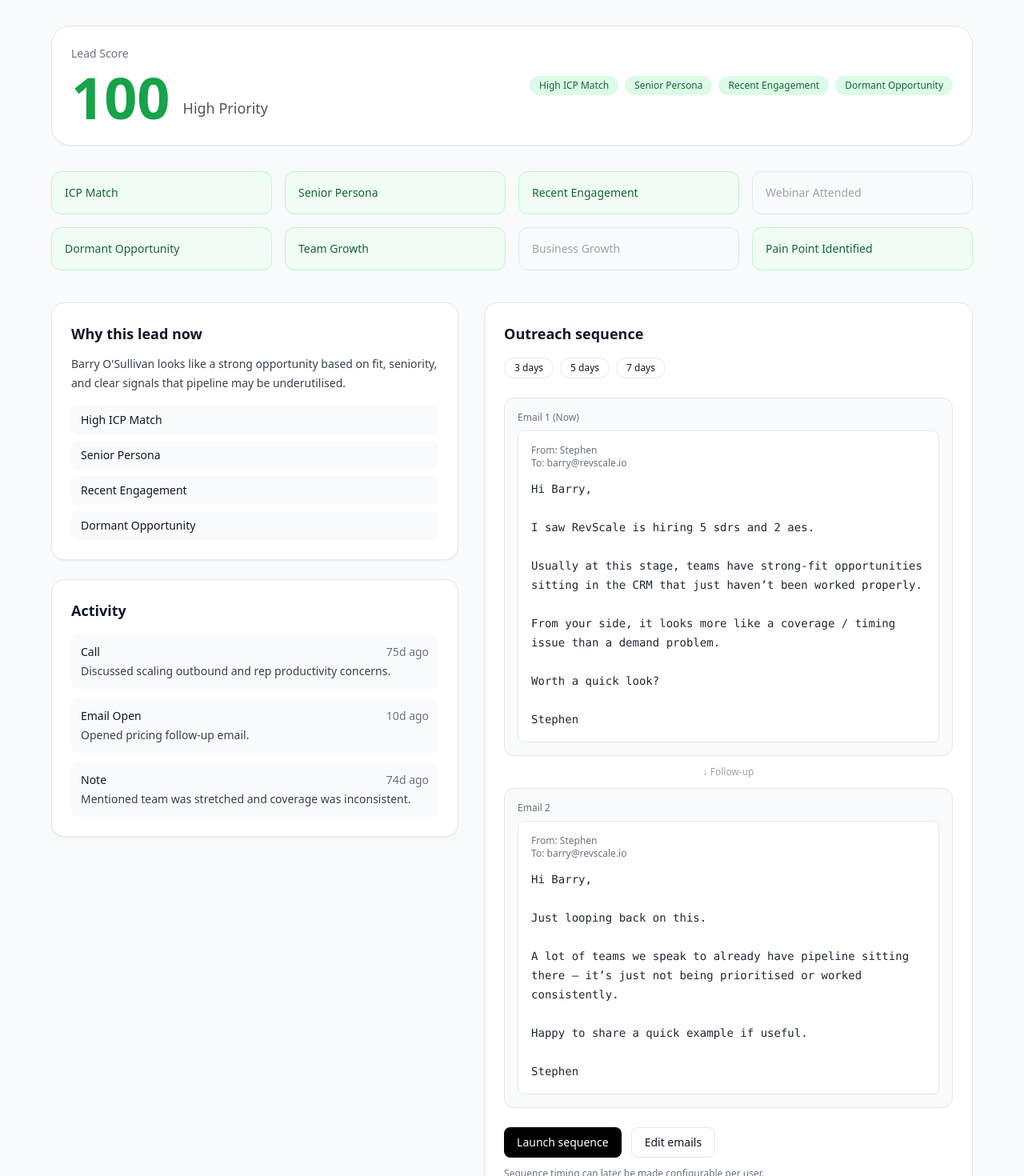
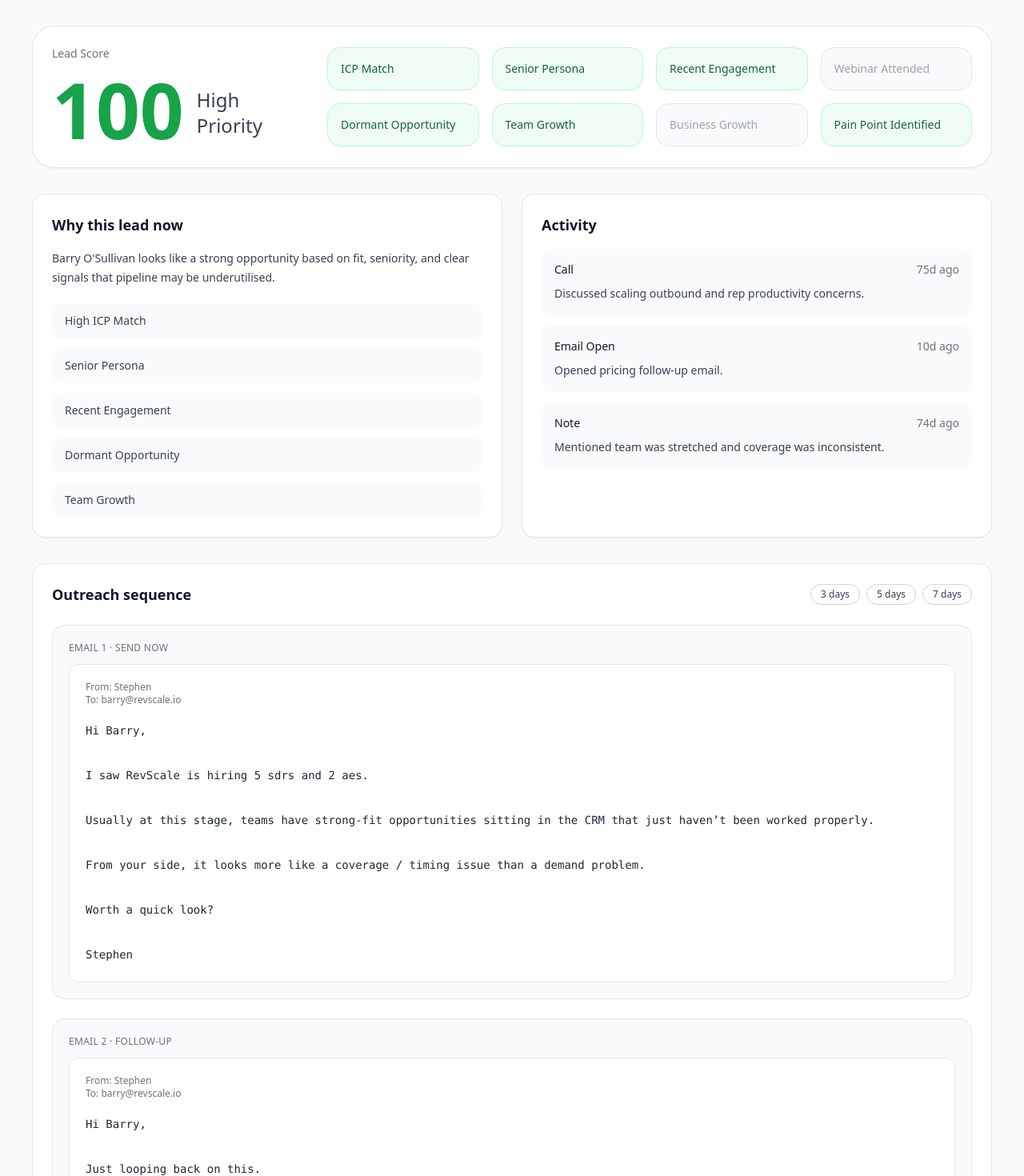
Before and after one commit to powerstephen/ai-sales-agent-mvp-new, a Next.js app: page /lead/lead_001 in a window 1280 px wide. Shown: the part 140-1610 px from the top of the page at 80% size. Built offline with nearby package versions, Linux system fonts and the light colour scheme.

Commit message:
Update page.tsx

```diff
--- a/app/lead/[id]/page.tsx
+++ b/app/lead/[id]/page.tsx
@@ -28,7 +28,7 @@
 
   return (
     <main className="min-h-screen bg-gray-50 px-6 py-10 md:px-10">
-      <div className="mx-auto max-w-6xl">
+      <div className="mx-auto max-w-7xl">
         <div className="mb-8">
           <Link href="/" className="text-sm text-gray-500 hover:text-gray-700">
             ← Back
@@ -42,38 +42,26 @@
           </p>
         </div>
 
-        <div className="mb-8 rounded-3xl border bg-white p-6 shadow-sm">
-          <div className="flex flex-col gap-6 md:flex-row md:items-center md:justify-between">
+        {/* HERO */}
+        <div className="mb-8 rounded-[28px] border border-gray-200 bg-white p-6 shadow-sm">
+          <div className="grid gap-6 md:grid-cols-[320px_1fr] md:items-center">
             <div>
               <p className="text-sm font-medium text-gray-500">Lead Score</p>
-              <div className="mt-2 flex items-end gap-4">
-                <div className={`text-7xl font-bold leading-none ${getScoreColor(analysis.score)}`}>
+              <div className="mt-3 flex items-end gap-4">
+                <div className={`text-8xl font-bold leading-none ${getScoreColor(analysis.score)}`}>
                   {analysis.score}
                 </div>
-                <div className="pb-2 text-lg font-medium text-gray-600">
+                <div className="pb-3 text-2xl font-medium text-gray-700">
                   {getPriorityLabel(analysis.score)}
                 </div>
               </div>
             </div>
 
-            <div className="flex flex-wrap gap-2">
-              {analysis.whyNow.slice(0, 4).map((item, index) => (
-                <span
-                  key={index}
-                  className="rounded-full bg-green-100 px-3 py-1 text-xs font-medium text-green-800"
-                >
-                  {item}
-                </span>
-              ))}
-            </div>
-          </div>
-        </div>
-
-        <div className="mb-10 grid grid-cols-2 gap-4 md:grid-cols-4">
+            <div className="grid grid-cols-2 gap-4 md:grid-cols-4">
               {signals.map((signal, index) => (
                 <div
                   key={index}
-              className={`rounded-xl border p-4 text-sm font-medium ${
+                  className={`rounded-2xl border px-4 py-4 text-sm font-medium ${
                     signal.active
                       ? "border-green-200 bg-green-50 text-green-800"
                       : "border-gray-200 bg-gray-50 text-gray-400"
@@ -83,96 +71,105 @@
                 </div>
               ))}
             </div>
+          </div>
+        </div>
 
-        <div className="grid gap-8 lg:grid-cols-[1fr_1.2fr]">
-          <div className="space-y-6">
-            <div className="rounded-2xl border bg-white p-6 shadow-sm">
-              <h2 className="text-lg font-semibold text-gray-900">
-                Why this lead now
-              </h2>
-
-              <p className="mt-3 text-sm leading-6 text-gray-700">
+        {/* TWO EQUAL BOXES */}
+        <div className="mb-8 grid gap-6 lg:grid-cols-2">
+          <section className="rounded-2xl border border-gray-200 bg-white p-6 shadow-sm">
+            <h2 className="text-lg font-semibold text-gray-900">Why this lead now</h2>
+            <p className="mt-4 text-sm leading-6 text-gray-700">
               {analysis.reasoning}
             </p>
 
-              <ul className="mt-4 space-y-2">
-                {analysis.whyNow.slice(0, 4).map((item, index) => (
+            <ul className="mt-5 space-y-3">
+              {analysis.whyNow.slice(0, 5).map((item, index) => (
                 <li
                   key={index}
-                    className="rounded-lg bg-gray-50 px-3 py-2 text-sm"
+                  className="rounded-xl bg-gray-50 px-4 py-3 text-sm text-gray-700"
                 >
                   {item}
                 </li>
               ))}
             </ul>
-            </div>
+          </section>
 
-            <div className="rounded-2xl border bg-white p-6 shadow-sm">
-              <h2 className="text-lg font-semibold text-gray-900">
-                Activity
-              </h2>
+          <section className="rounded-2xl border border-gray-200 bg-white p-6 shadow-sm">
+            <h2 className="text-lg font-semibold text-gray-900">Activity</h2>
 
             <div className="mt-4 space-y-3">
               {lead.activities.map((activity, index) => (
-                  <div key={index} className="rounded-lg bg-gray-50 p-3 text-sm">
-                    <div className="flex justify-between">
-                      <span className="capitalize text-gray-900">
+                <div
+                  key={index}
+                  className="rounded-xl bg-gray-50 px-4 py-4"
+                >
+                  <div className="flex items-center justify-between gap-4">
+                    <p className="text-sm font-medium capitalize text-gray-900">
                       {activity.type.replace(/_/g, " ")}
-                      </span>
-                      <span className="text-gray-500">{activity.daysAgo}d ago</span>
+                    </p>
+                    <p className="text-sm text-gray-500">{activity.daysAgo}d ago</p>
                   </div>
-                    <p className="mt-1 text-gray-700">{activity.note}</p>
+                  <p className="mt-2 text-sm leading-6 text-gray-700">
+                    {activity.note}
+                  </p>
                 </div>
               ))}
             </div>
-            </div>
+          </section>
         </div>
 
-          <div className="rounded-2xl border bg-white p-6 shadow-sm">
-            <h2 className="text-lg font-semibold text-gray-900">
-              Outreach sequence
-            </h2>
+        {/* FULL WIDTH EMAILS */}
+        <section className="rounded-2xl border border-gray-200 bg-white p-6 shadow-sm">
+          <div className="flex flex-col gap-4 md:flex-row md:items-center md:justify-between">
+            <h2 className="text-lg font-semibold text-gray-900">Outreach sequence</h2>
 
-            <div className="mt-4 flex gap-2">
+            <div className="flex gap-2">
               {["3 days", "5 days", "7 days"].map((delay) => (
                 <button
                   key={delay}
-                  className="rounded-full border px-3 py-1 text-xs hover:bg-gray-100"
+                  className="rounded-full border border-gray-300 px-3 py-1 text-xs text-gray-700 hover:bg-gray-100"
                 >
                   {delay}
                 </button>
               ))}
             </div>
+          </div>
 
-            <div className="mt-6 rounded-xl border bg-gray-50 p-4">
-              <p className="mb-2 text-xs text-gray-500">Email 1 (Now)</p>
+          <div className="mt-6 space-y-6">
+            <div className="rounded-2xl border border-gray-200 bg-gray-50 p-5">
+              <div className="mb-3 text-xs font-medium uppercase tracking-wide text-gray-500">
+                Email 1 · Send now
+              </div>
 
-              <div className="rounded-lg border bg-white p-4 text-sm leading-6 text-gray-800">
-                <div className="mb-3 text-xs text-gray-500">
+              <div className="rounded-xl border border-gray-200 bg-white p-5">
+                <div className="mb-4 text-xs text-gray-500">
                   From: Stephen
                   <br />
                   To: {lead.email}
                 </div>
 
-                <pre className="whitespace-pre-wrap">{analysis.email}</pre>
+                <pre className="whitespace-pre-wrap text-sm leading-7 text-gray-800">
+                  {analysis.email}
+                </pre>
               </div>
             </div>
 
-            <div className="mt-3 text-center text-xs text-gray-400">
-              ↓ Follow-up
+            <div className="rounded-2xl border border-gray-200 bg-gray-50 p-5">
+              <div className="mb-3 text-xs font-medium uppercase tracking-wide text-gray-500">
+                Email 2 · Follow-up
               </div>
 
-            <div className="mt-3 rounded-xl border bg-gray-50 p-4">
-              <p className="mb-2 text-xs text-gray-500">Email 2</p>
-
-              <div className="rounded-lg border bg-white p-4 text-sm leading-6 text-gray-800">
-                <div className="mb-3 text-xs text-gray-500">
+              <div className="rounded-xl border border-gray-200 bg-white p-5">
+                <div className="mb-4 text-xs text-gray-500">
                   From: Stephen
                   <br />
                   To: {lead.email}
                 </div>
 
-                <pre className="whitespace-pre-wrap">{analysis.followUpEmail}</pre>
+                <pre className="whitespace-pre-wrap text-sm leading-7 text-gray-800">
+                  {analysis.followUpEmail}
+                </pre>
+              </div>
             </div>
           </div>
 
@@ -180,16 +177,15 @@
             <button className="rounded-lg bg-black px-4 py-2 text-sm text-white">
               Launch sequence
             </button>
-              <button className="rounded-lg border px-4 py-2 text-sm">
+            <button className="rounded-lg border border-gray-300 px-4 py-2 text-sm text-gray-700">
               Edit emails
             </button>
           </div>
 
           <p className="mt-3 text-xs text-gray-500">
-              Sequence timing can later be made configurable per user.
+            Follow-up timing can later be made configurable by user or account.
           </p>
-          </div>
-        </div>
+        </section>
       </div>
     </main>
   );
```
Lines whose indentation alone changed are shown as unchanged.
